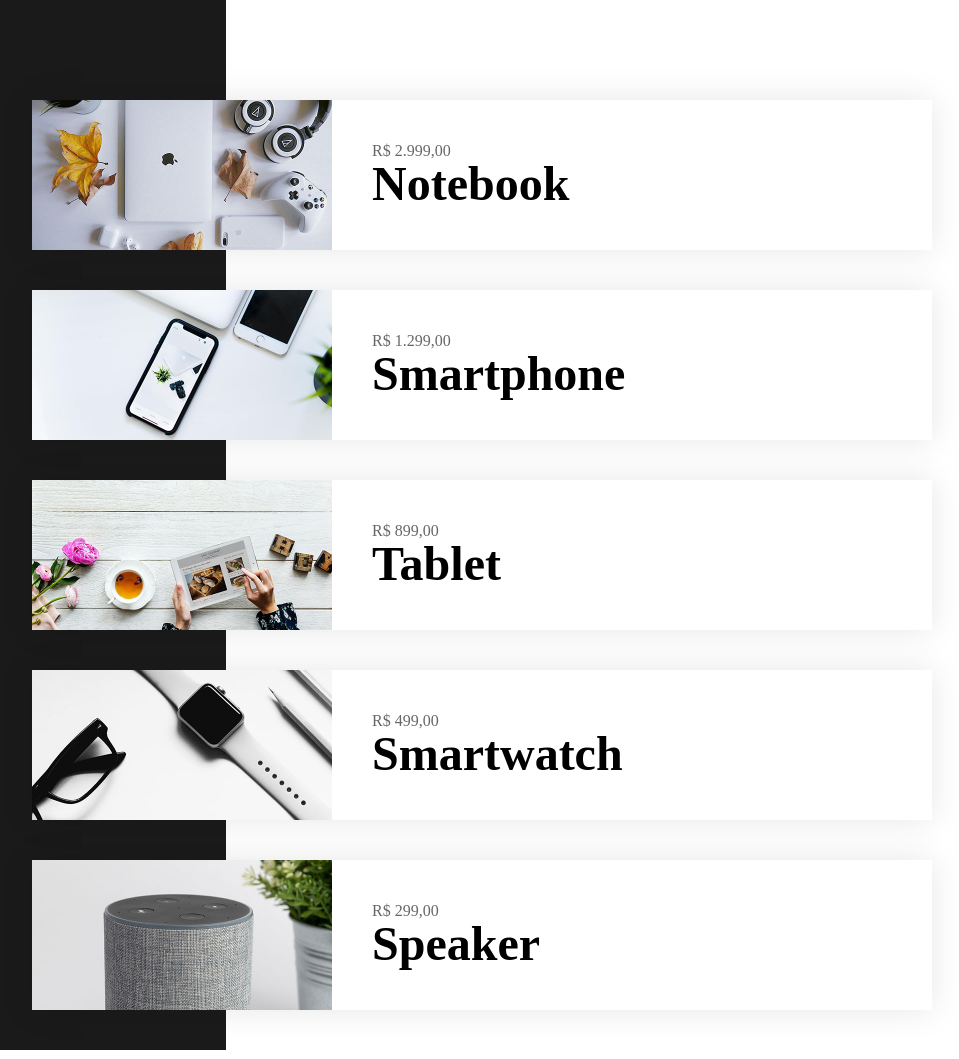
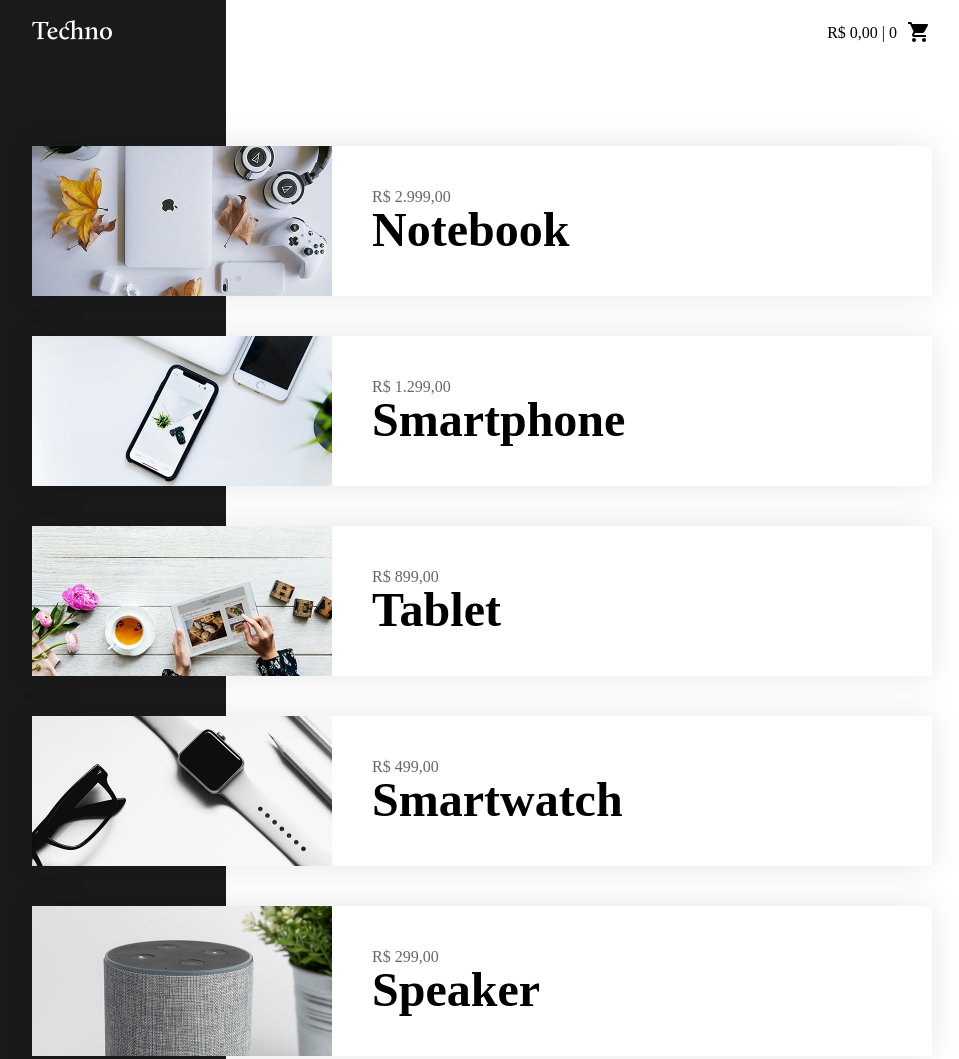
Before and after one commit to Pekito/Vue-Techno, a plain HTML site: page index.html in a window 1280 px wide. Shown: the top 1059 px of the page, without its empty margins (158-1117 px from the left). Drawn offline with Linux system fonts and the light colour scheme.

Commit message:
mecanica de carrinho

```diff
--- a/css/style.css
+++ b/css/style.css
@@ -107,6 +107,9 @@ body {
     padding: 10px 25px;
     font-family: 'Noto Serif', serif;
 }
+.esgotado {
+    background: #808080;
+}
 .modal_btn:active {
     background: #808080;
 }
@@ -154,3 +157,31 @@ body {
         transform: translate3d(0px);
     }
 }
+
+/*Header*/
+
+.header {
+    display: flex;
+    justify-content: space-between;
+    max-width: 900px;
+    margin: 20px auto;
+}
+
+.logo {
+    width: 80px;
+}
+
+.carrinho_menu::after {
+    content: "";
+    display: inline-block;
+    background: url('/assets/carrinho.svg');
+    width: 25px;
+    height: 25px;
+    margin-left: 10px;
+    cursor: pointer;
+}
+
+.carrinho_menu {
+    display: flex;
+    align-items: center;
+}
--- a/index.html
+++ b/index.html
@@ -12,6 +12,10 @@
 
 <body>
     <div id="app">
+        <header class="header">
+            <img src="./assets/techno.svg" alt="Techno" class="logo">
+            <div class="carrinho_menu">{{carrinhoTotal | numeroPreco}} | {{carrinho.length}}</div>
+        </header>
         <div class="modal" v-if="produto" @click="fecharModal">
             <div class="modal_container">
                 <div class="modal_img">
@@ -23,7 +27,9 @@
                         <span>{{produto.preco | numeroPreco}}</span>
                         <h2 class="modal_titulo">{{produto.nome}}</h2>
                         <p>{{produto.descricao}}</p>
-                        <button class="modal_btn">Adicionar Item</button>
+                        <p>{{produto.estoque}}</p>
+                        <button v-if="produto.estoque > 0" @click="adicionarItem" class="modal_btn">Adicionar Item</button>
+                        <button v-else @click="adicionarItem" class="modal_btn esgotado" disabled>Produto Esgotado</button>
                     </div>
                 </div>
                     <div class="avaliacoes">
--- a/js/app.js
+++ b/js/app.js
@@ -3,6 +3,7 @@ const vm = new Vue({
     data: {
         produtos: [],
         produto: '',
+        carrinho: []
     },
     filters: {
         numeroPreco(valor) {
@@ -21,7 +22,7 @@ const vm = new Vue({
             })
         },
         fecharModal({target, currentTarget}) {
-            this.produto = currentTarget === target ? false : true;
+            this.produto = target === currentTarget ? false : this.produto;
         },
         fetchProdutos() {
             fetch("./api/produtos.json")
@@ -32,9 +33,26 @@ const vm = new Vue({
             fetch(`./api/produtos/${id}/dados.json`)
             .then(res => res.json())
             .then(data => this.produto = data)
+        },
+        adicionarItem() {
+            this.produto.estoque--;
+            const {id, nome, preco} = this.produto
+            this.carrinho.push({
+                id, nome, preco
+            });
+        },
+        removerItem(index) {
+            this.carrinho.splice(0,)
         }
     },
     created() {
         this.fetchProdutos();
+    },
+    computed: {
+        carrinhoTotal() {
+            let total = 0;
+            this.carrinho.forEach((el) => total += el.preco);
+            return total;
+        }
     }
 });
```
